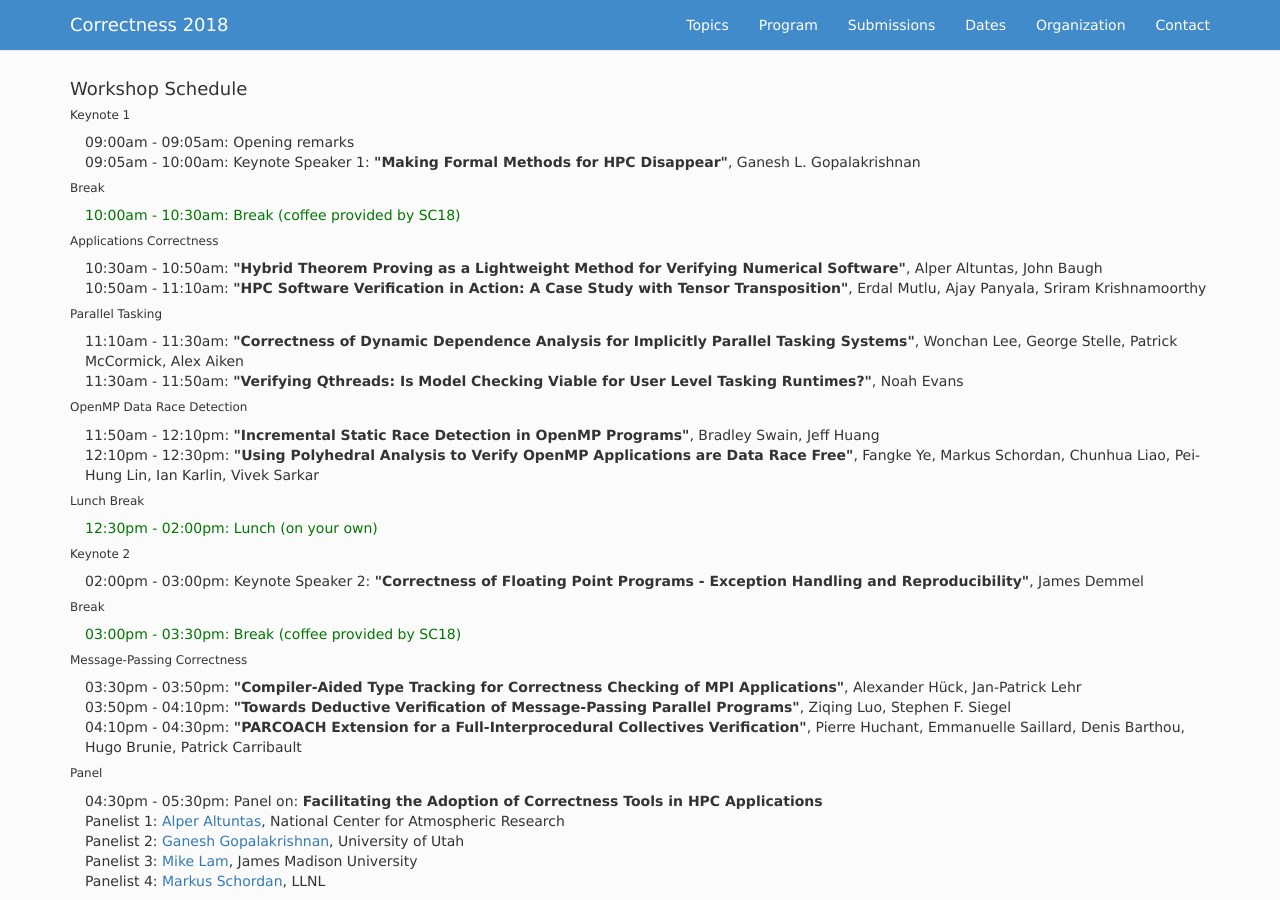
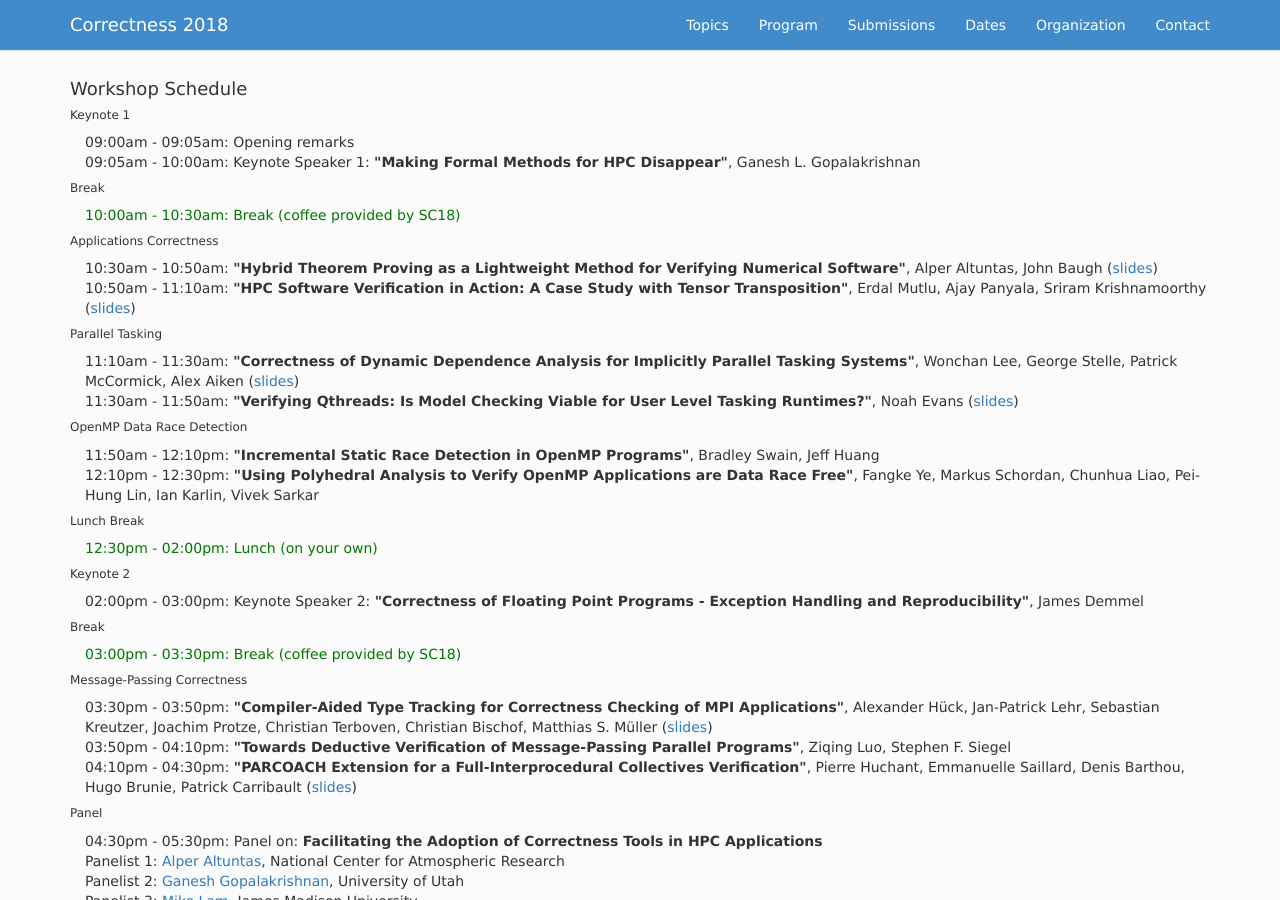
Before and after one commit to correctness-workshop/2018, a Jekyll site: the page built from index.md, in a window 1280 px wide and 900 px high, scrolled down 4236 px. Built offline with Jekyll 4.4.1, drawn with Linux system fonts in a browser that asks for light colours; nearby versions of some CDN libraries; the list of posts is cut into pages by our own code.

Commit message:
added slides

```diff
--- a/index.md
+++ b/index.md
@@ -263,13 +263,13 @@ linear algebra libraries.
 
 ###### Applications Correctness
 <table>
-<tr><td width="15">  </td> <td>10:30am - 10:50am:  <b>"Hybrid Theorem Proving as a Lightweight Method for Verifying Numerical Software"</b>, Alper Altuntas, John Baugh </td> </tr>
-<tr><td width="15">  </td> <td>10:50am - 11:10am:  <b>"HPC Software Verification in Action: A Case Study with Tensor Transposition"</b>, Erdal Mutlu, Ajay Panyala, Sriram Krishnamoorthy </td> </tr>
+<tr><td width="15">  </td> <td>10:30am - 10:50am:  <b>"Hybrid Theorem Proving as a Lightweight Method for Verifying Numerical Software"</b>, Alper Altuntas, John Baugh (<a href="papers/altuntas.pdf">slides</a>) </td> </tr>
+<tr><td width="15">  </td> <td>10:50am - 11:10am:  <b>"HPC Software Verification in Action: A Case Study with Tensor Transposition"</b>, Erdal Mutlu, Ajay Panyala, Sriram Krishnamoorthy (<a href="papers/mutlu.pdf">slides</a>) </td> </tr>
 </table>
 ###### Parallel Tasking
 <table>
-<tr><td width="15">  </td> <td>11:10am - 11:30am:  <b>"Correctness of Dynamic Dependence Analysis for Implicitly Parallel Tasking Systems"</b>, Wonchan Lee, George Stelle, Patrick McCormick, Alex Aiken </td> </tr>
-<tr><td width="15">  </td> <td>11:30am - 11:50am:  <b>"Verifying Qthreads: Is Model Checking Viable for User Level Tasking Runtimes?"</b>, Noah Evans </td> </tr>
+<tr><td width="15">  </td> <td>11:10am - 11:30am:  <b>"Correctness of Dynamic Dependence Analysis for Implicitly Parallel Tasking Systems"</b>, Wonchan Lee, George Stelle, Patrick McCormick, Alex Aiken (<a href="papers/lee.pdf">slides</a>) </td> </tr>
+<tr><td width="15">  </td> <td>11:30am - 11:50am:  <b>"Verifying Qthreads: Is Model Checking Viable for User Level Tasking Runtimes?"</b>, Noah Evans (<a href="papers/evans.pdf">slides</a>) </td> </tr>
 </table>
 ###### OpenMP Data Race Detection
 <table>
@@ -294,9 +294,9 @@ linear algebra libraries.
 
 ###### Message-Passing Correctness
 <table>
-<tr><td width="15">  </td> <td>03:30pm - 03:50pm:  <b>"Compiler-Aided Type Tracking for Correctness Checking of MPI Applications"</b>, Alexander Hück, Jan-Patrick Lehr </td> </tr>
+<tr><td width="15">  </td> <td>03:30pm - 03:50pm:  <b>"Compiler-Aided Type Tracking for Correctness Checking of MPI Applications"</b>, Alexander Hück, Jan-Patrick Lehr, Sebastian Kreutzer, Joachim Protze, Christian Terboven, Christian Bischof, Matthias S. Müller (<a href="papers/lehr.pdf">slides</a>)</td> </tr>
 <tr><td width="15">  </td> <td>03:50pm - 04:10pm:  <b>"Towards Deductive Verification of Message-Passing Parallel Programs"</b>, Ziqing Luo, Stephen F. Siegel </td> </tr>
-<tr><td width="15">  </td> <td>04:10pm - 04:30pm:  <b>"PARCOACH Extension for a Full-Interprocedural Collectives Verification"</b>, Pierre Huchant, Emmanuelle Saillard, Denis Barthou, Hugo Brunie, Patrick Carribault  </td> </tr>
+<tr><td width="15">  </td> <td>04:10pm - 04:30pm:  <b>"PARCOACH Extension for a Full-Interprocedural Collectives Verification"</b>, Pierre Huchant, Emmanuelle Saillard, Denis Barthou, Hugo Brunie, Patrick Carribault  (<a href="papers/sailard.pdf">slides</a>) </td> </tr>
 </table>
 
 ###### Panel
```
Also changed, not shown: 13 other files.
